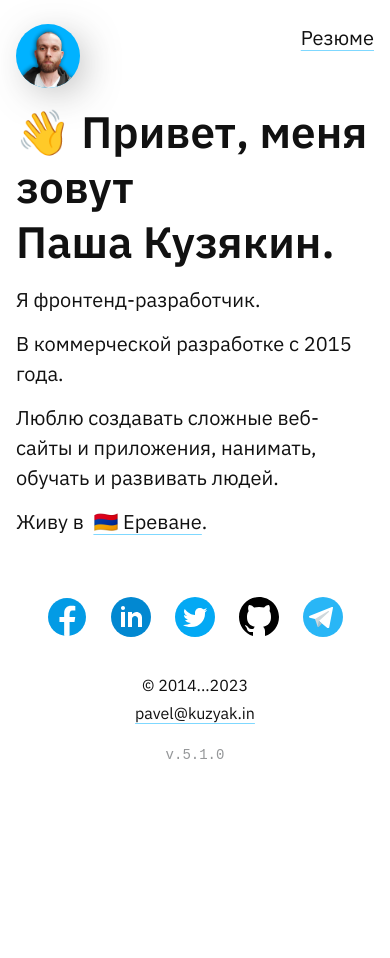
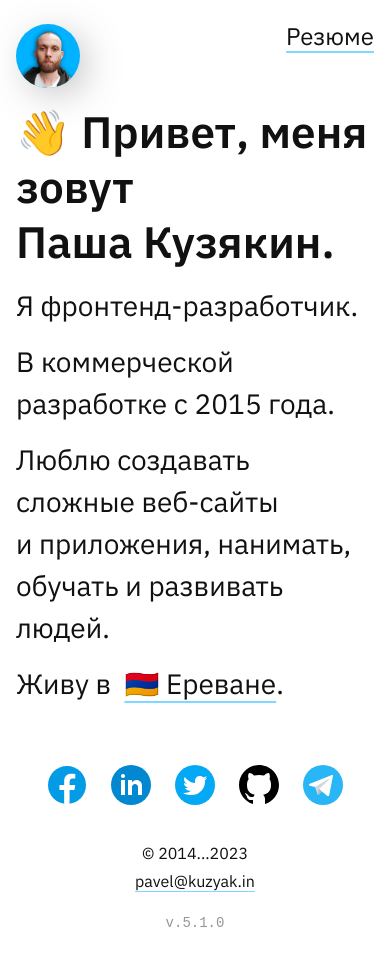
Before and after one commit to iposho/kuzyak.in, a Next.js app: page / in a window 390 px wide. Before the commit the page ends 844 px from the top, so only its background shows below. Built offline with nearby package versions, Linux system fonts and the light colour scheme.

Commit message:
Big Refactoring
- minor layout fixes on mobile devices

```diff
--- a/src/app/page.module.scss
+++ b/src/app/page.module.scss
@@ -19,7 +19,7 @@
 @media (width <= 540px) {
   .description {
     p {
-      font-size: 1.25rem;
+      font-size: 1.75rem;
     }
   }
 }
--- a/src/components/ui/NavLink/NavLink.module.scss
+++ b/src/components/ui/NavLink/NavLink.module.scss
@@ -7,9 +7,3 @@
     color: rgb(255 80 32);
   }
 }
-
-@media (width <= 640px) {
-  .navLink {
-    font-size: 1.25rem;
-  }
-}
```
